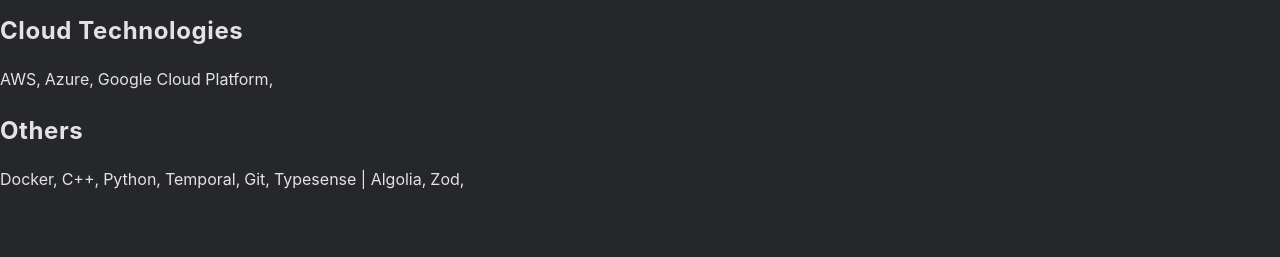
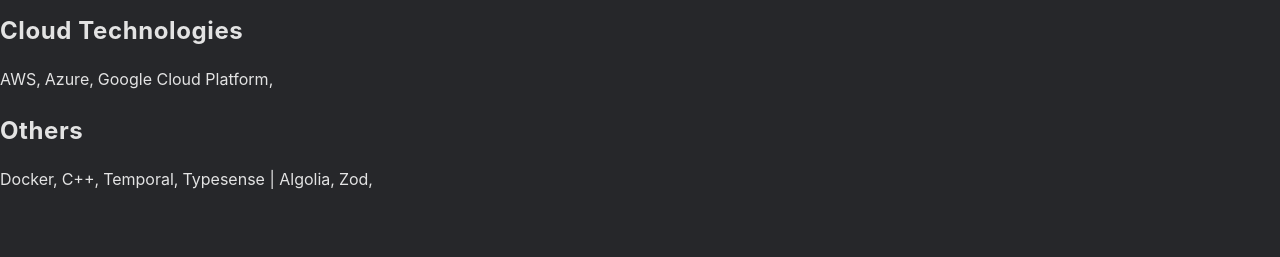
Before and after one commit to Adebisi1234/portfolio, a React (Vite) app: page / in a window 1280 px wide. Shown: the part 4904-5161 px from the top of the page. Built offline with nearby package versions, Linux system fonts and the light colour scheme.

Commit message:
Update Skills.tsx

```diff
--- a/src/components/Skills.tsx
+++ b/src/components/Skills.tsx
@@ -79,9 +79,7 @@
           <ul className="*:list-none flex gap-1 items-start justify-start *:mt-1 text-center p-0 m-0 mt-4 mx-auto flex-wrap">
             <li>Docker,</li>
             <li>C++,</li>
-            <li>Python,</li>
             <li>Temporal,</li>
-            <li>Git,</li>
             <li>Typesense | Algolia,</li>
             <li>Zod,</li>
           </ul>
```
